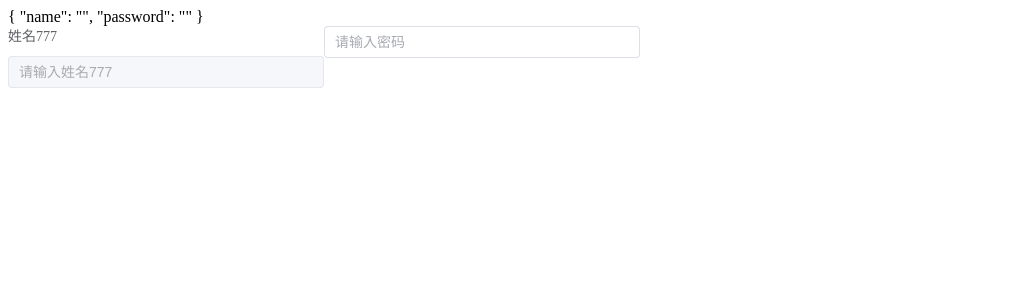
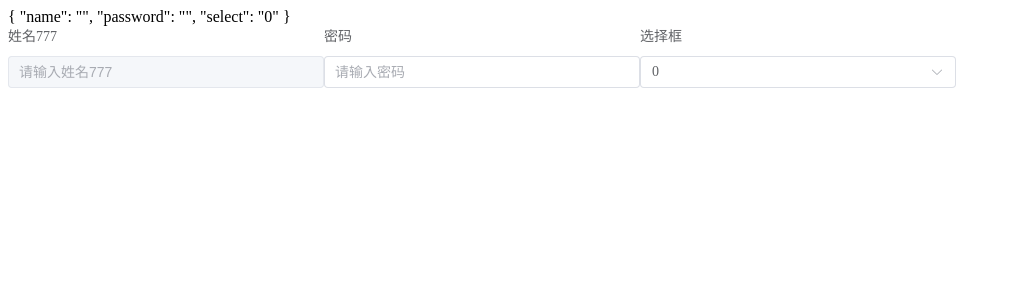
Before and after one commit to 839574938/Fniu-UI, a Vue app: page / in a window 1280 px wide. Shown: the top 300 px of the page, without its empty margins (0-1011 px from the left). Built offline with nearby package versions, Linux system fonts and the light colour scheme.

Commit message:
feat: 新增c-query(select)

```diff
--- a/packages/CQuery/src/index.vue
+++ b/packages/CQuery/src/index.vue
@@ -3,11 +3,21 @@
     <el-row>
       <el-col v-for="(column, index) in props.columns" :key="index" v-bind="column.attrsCol">
         <slot :name="column.key">
-          <template v-if="column.type === 'input'">
-            <el-form-item :label="column.label" v-bind="column.attrsFormItem">
+          <el-form-item :label="column.label" v-bind="column.attrsFormItem">
+            <template v-if="column.type === 'input'">
               <el-input v-model="modelValue[column.key]" :placeholder="getPlaceholder(column)" v-bind="column.attrs"/>
-            </el-form-item>
-          </template>
+            </template>
+            <template v-if="column.type === 'select'">
+              <el-select v-model="modelValue[column.key]" :placeholder="getPlaceholder(column)" v-bind="column.attrs">
+                <el-option
+                  v-for="item in column.options"
+                  :key="item.value"
+                  :label="item.label"
+                  :value="item.value"
+                />
+              </el-select>
+            </template>
+          </el-form-item>
         </slot>
       </el-col>
     </el-row>
@@ -37,6 +47,7 @@ const props = withDefaults(defineProps<IQueryProps>(), {
 
 const getPlaceholder = computed(() => {
   return (column: IQueryColumn) => {
+    if(!column.attrs) column.attrs = {}
     return column.placeholder || column.attrs.placeholder || `${props.prevPlaceholder}${column.label || column.attrsFormItem.label || ''}`
   }
 })
--- a/src/App.vue
+++ b/src/App.vue
@@ -2,7 +2,9 @@
   {{ queryData }}
   <c-query v-model="queryData" :columns="columns" label-position="top">
     <template #password>
-      <el-input v-model="queryData.password" placeholder="请输入密码"></el-input>
+      <el-form-item label="密码">
+        <el-input v-model="queryData.password" placeholder="请输入密码"></el-input>
+      </el-form-item>
     </template>
   </c-query>
 </template>
@@ -18,6 +20,7 @@ import {reactive} from "vue";
 const queryData = reactive({
   name: '',
   password: '',
+  select: '0',
 })
 
 const columns = [
@@ -33,6 +36,17 @@ const columns = [
     key: 'password',
     label: '密码',
     attrsCol: {span: 6},
+  },
+  {
+    type: 'select',
+    key: 'select',
+    label: '选择框',
+    options: [
+      {value: '0', label: '0'},
+      {value: '1', label: '1'},
+      {value: '2', label: '2'}
+    ],
+    attrsCol: {span: 6},
   }
 ];
 </script>
```
